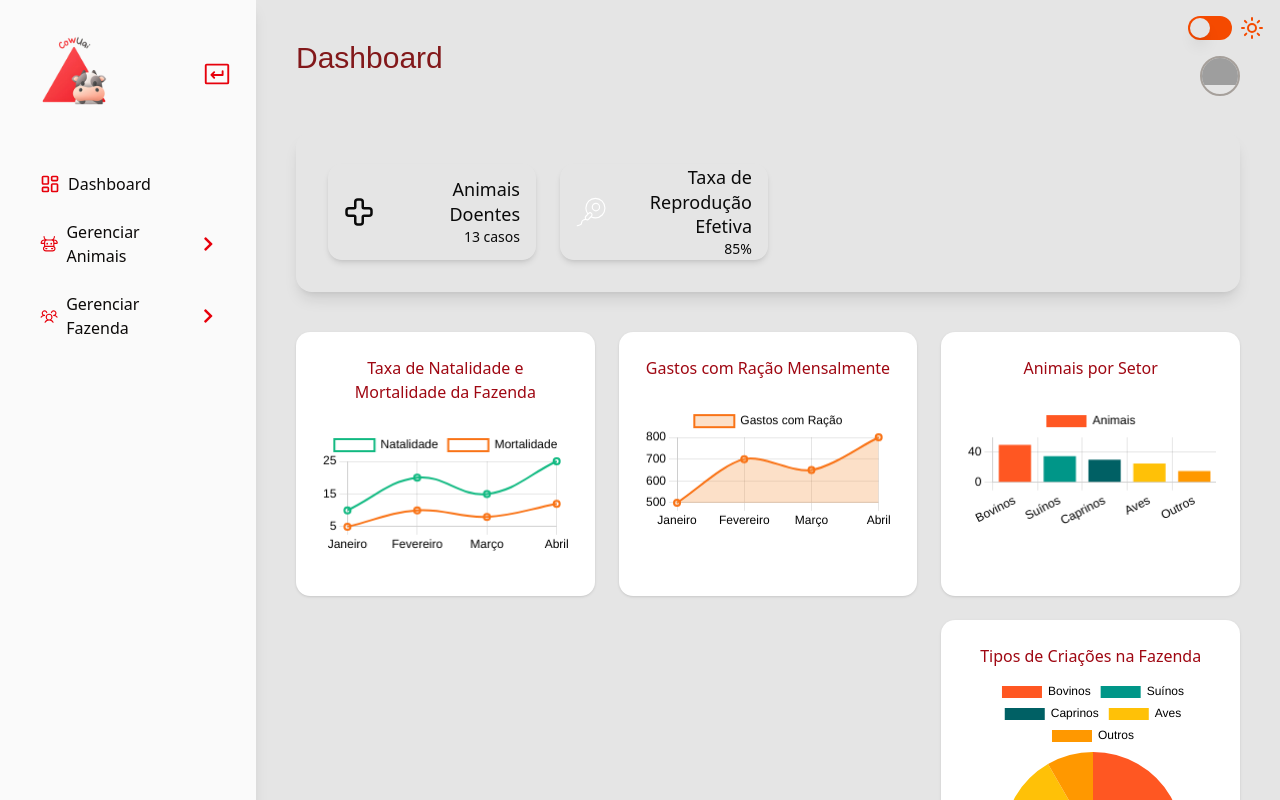
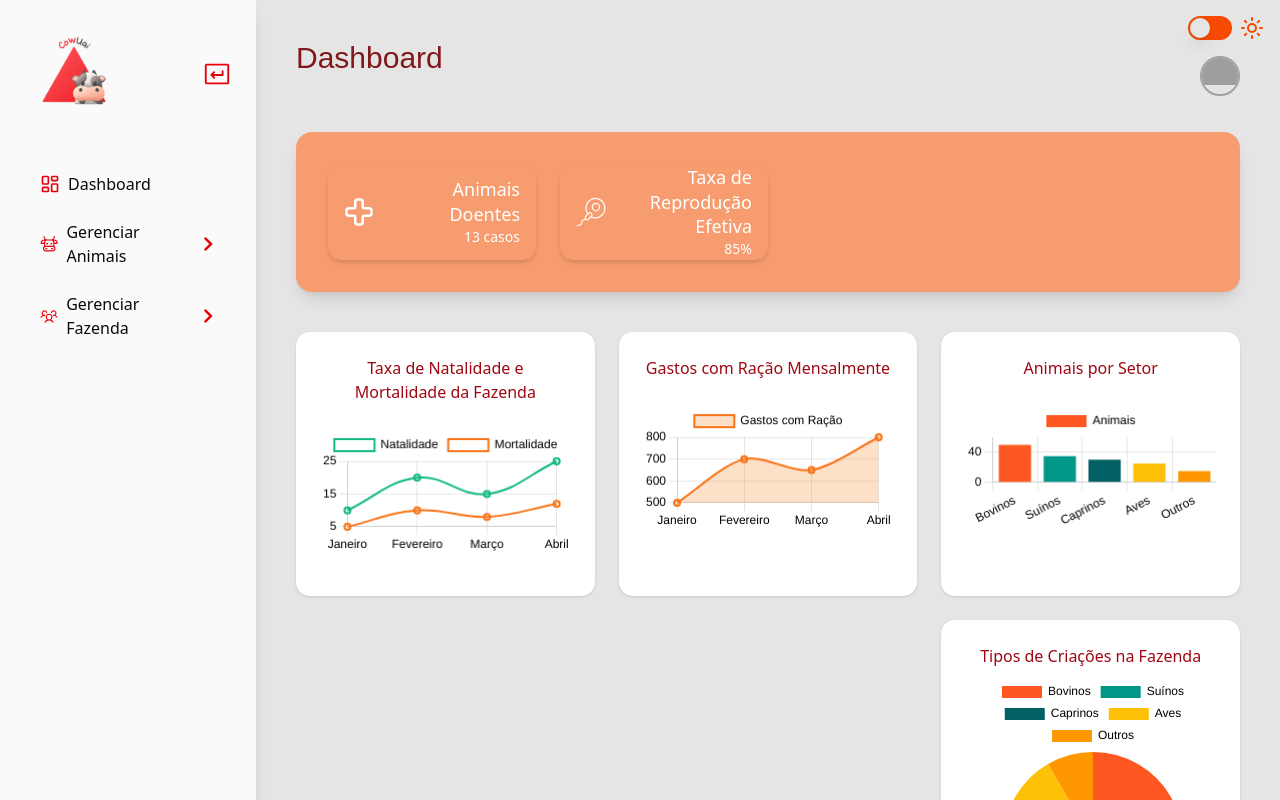
Before and after one commit to cowuai/cowuai-frontend, a Next.js app: page /dashboard in a window 1280 px wide. Shown: the top 800 px of the page. Built offline with nearby package versions, Linux system fonts and the light colour scheme; grey boxes are pictures that could not be loaded; a web font is replaced by a local one.

Commit message:
PC-42 style: ajustando variáveis de cor para consistência no dark mode

```diff
--- a/src/app/globals.css
+++ b/src/app/globals.css
@@ -77,6 +77,8 @@
     --sidebar-accent-foreground: oklch(0.205 0 0);
     --sidebar-border: oklch(0.922 0 0);
     --sidebar-ring: oklch(0.708 0 0);
+    --dashboard-primary: 20 90% 70%;
+    --dashboard-primary-foreground: 0 0% 100%;
 }
 
 .dark {
@@ -111,6 +113,8 @@
     --sidebar-accent-foreground: oklch(0.985 0 0);
     --sidebar-border: oklch(1 0 0 / 10%);
     --sidebar-ring: oklch(0.556 0 0);
+    --dashboard-primary: 240 60% 60%;
+    --dashboard-primary-foreground: 0 0% 100%;
 }
 
 @layer base {
```
